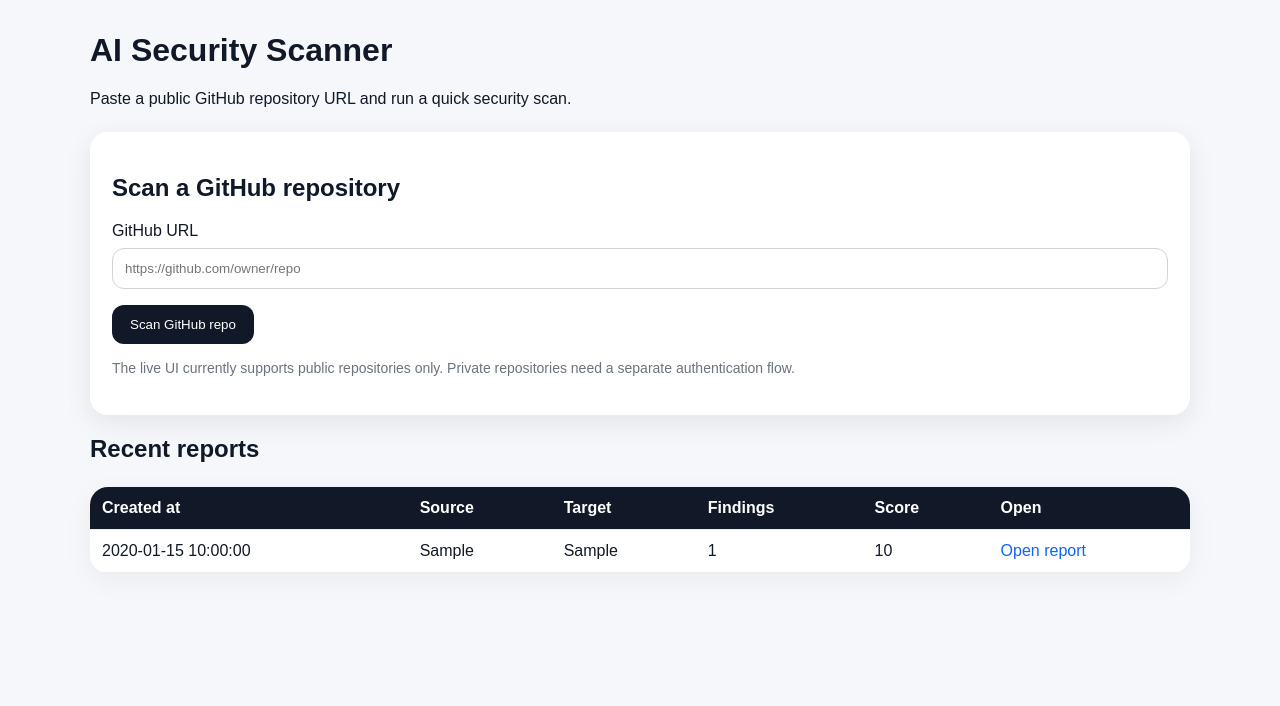
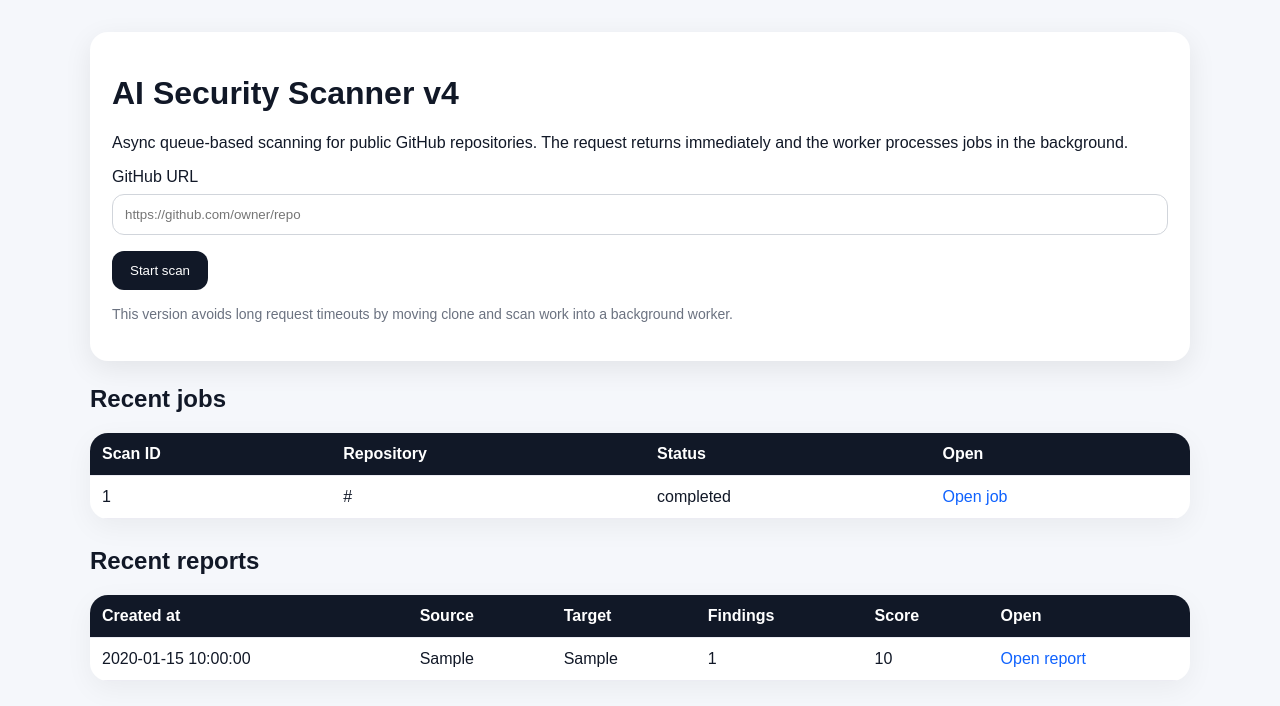
Before and after one commit to gbeshkin/security_check, a Flask app: template web/templates/index.html in a window 1280 px wide. Shown: the top 706 px of the page. Run offline with Flask 3, Linux system fonts and the light colour scheme; the template is opened without the code that fills it: most values are stand-ins (such as "Sample title", 1, 10 or a date in 2020).

Commit message:
add files

```diff
--- a/render.yaml
+++ /dev/null
@@ -1,6 +0,0 @@
-services:
-  - type: web
-    name: ai-sec-audit-live
-    env: docker
-    plan: starter
-    autoDeploy: true
--- a/web/app.py
+++ b/web/app.py
@@ -1,22 +1,28 @@
 import json
 import re
-import shutil
-import subprocess
-import sys
 import uuid
-from datetime import datetime
+from datetime import datetime, timezone
 from pathlib import Path
 
-from flask import Flask, abort, redirect, render_template, request, send_file, url_for
+from flask import Flask, abort, jsonify, redirect, render_template, request, send_file, url_for
 
 app = Flask(__name__)
 ROOT = Path(__file__).resolve().parent.parent
 REPORTS_ROOT = ROOT / "reports"
-TMP_ROOT = ROOT / "tmp"
+JOBS_ROOT = ROOT / "jobs"
 REPORTS_ROOT.mkdir(exist_ok=True)
-TMP_ROOT.mkdir(exist_ok=True)
+JOBS_ROOT.mkdir(exist_ok=True)
 
 GITHUB_REPO_PATTERN = re.compile(r"^https://github\.com/[^/]+/[^/]+/?$")
+
+def utc_now():
+    return datetime.now(timezone.utc).isoformat()
+
+def load_json(path: Path):
+    return json.loads(path.read_text(encoding="utf-8"))
+
+def save_json(path: Path, data):
+    path.write_text(json.dumps(data, ensure_ascii=False, indent=2), encoding="utf-8")
 
 def is_valid_github_repo_url(url: str) -> bool:
     return bool(GITHUB_REPO_PATTERN.match(url.strip()))
@@ -38,100 +44,54 @@
         if not meta.exists() or not report_json.exists():
             continue
         try:
-            meta_data = json.loads(meta.read_text(encoding="utf-8"))
-            report_data = json.loads(report_json.read_text(encoding="utf-8"))
-            reports.append({
-                "scan_id": report_dir.name,
-                "created_at": meta_data.get("created_at"),
-                "source_type": meta_data.get("source_type"),
-                "source_value": meta_data.get("source_value"),
-                "score": report_data.get("score"),
-                "findings_count": report_data.get("findings_count"),
-            })
+            meta_data = load_json(meta)
+            report_data = load_json(report_json)
+            reports.append({"scan_id": report_dir.name, "created_at": meta_data.get("created_at"), "source_type": meta_data.get("source_type"), "source_value": meta_data.get("source_value"), "score": report_data.get("score"), "findings_count": report_data.get("findings_count")})
         except Exception:
             continue
     return reports
 
-def run_scanner(scan_target: Path, target_name: str, output_dir: Path):
-    cmd = [sys.executable, str(ROOT / "scanner.py"), str(scan_target), target_name, str(output_dir)]
-    return subprocess.run(cmd, cwd=str(ROOT), capture_output=True, text=True, check=False, timeout=1800)
-
-def save_meta(output_dir: Path, source_type: str, source_value: str, process_result):
-    meta = {
-        "created_at": datetime.utcnow().isoformat() + "Z",
-        "source_type": source_type,
-        "source_value": source_value,
-        "scanner_returncode": process_result.returncode,
-        "scanner_stdout": process_result.stdout,
-        "scanner_stderr": process_result.stderr,
-    }
-    (output_dir / "meta.json").write_text(json.dumps(meta, ensure_ascii=False, indent=2), encoding="utf-8")
+def list_jobs():
+    jobs = []
+    for job_path in sorted(JOBS_ROOT.glob("*.json"), reverse=True):
+        try:
+            jobs.append(load_json(job_path))
+        except Exception:
+            continue
+    return jobs[:20]
 
 @app.route("/", methods=["GET"])
 def index():
-    return render_template("index.html", reports=list_reports())
+    return render_template("index.html", reports=list_reports(), jobs=list_jobs())
 
-@app.route("/scan/github", methods=["POST"])
 @app.route("/scan/github", methods=["POST"])
 def scan_github():
     repo_url = request.form.get("repo_url", "").strip()
     if not repo_url:
         return "GitHub URL is required.", 400
-
     if not is_valid_github_repo_url(repo_url):
         return "Only full URLs like https://github.com/owner/repo are supported.", 400
-
     repo_url = normalize_repo_url(repo_url)
     scan_id = str(uuid.uuid4())
-    temp_repo_dir = TMP_ROOT / scan_id
-    output_dir = REPORTS_ROOT / scan_id
-    output_dir.mkdir(parents=True, exist_ok=True)
+    job = {"scan_id": scan_id, "job_id": scan_id, "repo_url": repo_url, "target_name": repo_display_name(repo_url), "status": "queued", "created_at": utc_now(), "updated_at": utc_now()}
+    save_json(JOBS_ROOT / f"{scan_id}.json", job)
+    return redirect(url_for("job_status_page", scan_id=scan_id))
 
-    try:
-        clone_result = subprocess.run(
-            ["git", "clone", "--depth", "1", f"{repo_url}.git", str(temp_repo_dir)],
-            cwd=str(ROOT),
-            capture_output=True,
-            text=True,
-            check=False,
-            timeout=600,
-        )
+@app.route("/jobs/<scan_id>", methods=["GET"])
+def job_status_page(scan_id):
+    job_path = JOBS_ROOT / f"{scan_id}.json"
+    if not job_path.exists():
+        abort(404)
+    return render_template("job_status.html", scan_id=scan_id)
 
-        if clone_result.returncode != 0:
-            save_meta(output_dir, "github", repo_url, clone_result)
-            (output_dir / "error.txt").write_text(
-                clone_result.stderr or clone_result.stdout or "Clone failed",
-                encoding="utf-8"
-            )
-            return render_template(
-                "scan_error.html",
-                repo_url=repo_url,
-                error=clone_result.stderr or clone_result.stdout
-            ), 400
-
-        result = run_scanner(temp_repo_dir, repo_display_name(repo_url), output_dir)
-        save_meta(output_dir, "github", repo_url, result)
-
-        return redirect(url_for("report", scan_id=scan_id))
-
-    except subprocess.TimeoutExpired:
-        (output_dir / "error.txt").write_text("Scan timed out.", encoding="utf-8")
-        return render_template(
-            "scan_error.html",
-            repo_url=repo_url,
-            error="The scan took too long and timed out."
-        ), 500
-
-    except Exception as e:
-        (output_dir / "error.txt").write_text(str(e), encoding="utf-8")
-        return render_template(
-            "scan_error.html",
-            repo_url=repo_url,
-            error=str(e)
-        ), 500
-
-    finally:
-        shutil.rmtree(temp_repo_dir, ignore_errors=True)
+@app.route("/api/jobs/<scan_id>", methods=["GET"])
+def job_status_api(scan_id):
+    job_path = JOBS_ROOT / f"{scan_id}.json"
+    if not job_path.exists():
+        return jsonify({"error": "not found"}), 404
+    job = load_json(job_path)
+    report_exists = (REPORTS_ROOT / scan_id / "security-report.json").exists()
+    return jsonify({"scan_id": scan_id, "status": job.get("status"), "repo_url": job.get("repo_url"), "report_ready": report_exists, "error": job.get("error")})
 
 @app.route("/report/<scan_id>", methods=["GET"])
 def report(scan_id):
@@ -140,8 +100,8 @@
     meta_json = output_dir / "meta.json"
     if not report_json.exists():
         abort(404)
-    data = json.loads(report_json.read_text(encoding="utf-8"))
-    meta = json.loads(meta_json.read_text(encoding="utf-8")) if meta_json.exists() else {}
+    data = load_json(report_json)
+    meta = load_json(meta_json) if meta_json.exists() else {}
     return render_template("report.html", data=data, meta=meta, scan_id=scan_id)
 
 @app.route("/download/<scan_id>/<kind>", methods=["GET"])
@@ -160,4 +120,5 @@
     return {"status": "ok"}
 
 if __name__ == "__main__":
-    app.run(host="0.0.0.0", port=5000, debug=True)
+    import os
+    app.run(host="0.0.0.0", port=int(os.environ.get("PORT", 5000)), debug=True)
--- a/web/templates/index.html
+++ b/web/templates/index.html
@@ -1,61 +1,36 @@
 <!doctype html>
 <html>
 <head>
-  <meta charset="utf-8"/>
-  <title>Security Scanner</title>
-  <meta name="viewport" content="width=device-width, initial-scale=1"/>
+<meta charset="utf-8"/><title>AI Security Scanner v4</title><meta name="viewport" content="width=device-width, initial-scale=1"/>
 <style>
-    body { font-family: Arial, sans-serif; margin: 32px; background: #f5f7fb; color: #111827; }
-    .wrap { max-width: 1100px; margin: 0 auto; }
-    .hero { margin-bottom: 24px; }
-    .card { background: white; border-radius: 18px; padding: 22px; box-shadow: 0 8px 28px rgba(0,0,0,.08); }
-    input { width: 100%; padding: 12px; margin-top: 8px; margin-bottom: 16px; border: 1px solid #d1d5db; border-radius: 12px; box-sizing: border-box; }
-    button { background: #111827; color: white; border: 0; padding: 12px 18px; border-radius: 12px; cursor: pointer; }
-    .hint { color: #6b7280; font-size: 14px; line-height: 1.5; }
-    table { width: 100%; border-collapse: collapse; background: white; border-radius: 18px; overflow: hidden; box-shadow: 0 8px 28px rgba(0,0,0,.05); margin-top: 24px; }
-    th, td { padding: 12px; border-bottom: 1px solid #ececf3; text-align: left; }
-    th { background: #111827; color: white; }
-    a { color: #0f62fe; text-decoration: none; }
+body{font-family:Arial,sans-serif;margin:32px;background:#f5f7fb;color:#111827}.wrap{max-width:1100px;margin:0 auto}.card{background:white;border-radius:18px;padding:22px;box-shadow:0 8px 28px rgba(0,0,0,.08);margin-bottom:24px}input{width:100%;padding:12px;margin-top:8px;margin-bottom:16px;border:1px solid #d1d5db;border-radius:12px;box-sizing:border-box}button{background:#111827;color:white;border:0;padding:12px 18px;border-radius:12px;cursor:pointer}.hint{color:#6b7280;font-size:14px;line-height:1.5}table{width:100%;border-collapse:collapse;background:white;border-radius:18px;overflow:hidden;box-shadow:0 8px 28px rgba(0,0,0,.05);margin-top:16px}th,td{padding:12px;border-bottom:1px solid #ececf3;text-align:left}th{background:#111827;color:white}a{color:#0f62fe;text-decoration:none}
 </style>
 </head>
 <body>
 <div class="wrap">
-    <div class="hero">
-      <h1>AI Security Scanner</h1>
-      <p>Paste a public GitHub repository URL and run a quick security scan.</p>
-    </div>
 <div class="card">
-      <h2>Scan a GitHub repository</h2>
+<h1>AI Security Scanner v4</h1>
+<p>Async queue-based scanning for public GitHub repositories. The request returns immediately and the worker processes jobs in the background.</p>
 <form method="post" action="/scan/github">
 <label>GitHub URL</label>
 <input type="text" name="repo_url" placeholder="https://github.com/owner/repo" />
-        <button type="submit">Scan GitHub repo</button>
+<button type="submit">Start scan</button>
 </form>
-      <p class="hint">The live UI currently supports public repositories only. Private repositories need a separate authentication flow.</p>
+<p class="hint">This version avoids long request timeouts by moving clone and scan work into a background worker.</p>
 </div>
 
-    <h2>Recent reports</h2>
-    <table>
-      <tr>
-        <th>Created at</th>
-        <th>Source</th>
-        <th>Target</th>
-        <th>Findings</th>
-        <th>Score</th>
-        <th>Open</th>
-      </tr>
+<h2>Recent jobs</h2>
+<table><tr><th>Scan ID</th><th>Repository</th><th>Status</th><th>Open</th></tr>
+{% for item in jobs %}
+<tr><td>{{ item.scan_id }}</td><td>{{ item.repo_url }}</td><td>{{ item.status }}</td><td><a href="/jobs/{{ item.scan_id }}">Open job</a></td></tr>
+{% else %}<tr><td colspan="4">No jobs yet</td></tr>{% endfor %}
+</table>
+
+<h2 style="margin-top:28px;">Recent reports</h2>
+<table><tr><th>Created at</th><th>Source</th><th>Target</th><th>Findings</th><th>Score</th><th>Open</th></tr>
 {% for item in reports %}
-      <tr>
-        <td>{{ item.created_at }}</td>
-        <td>{{ item.source_type }}</td>
-        <td>{{ item.source_value }}</td>
-        <td>{{ item.findings_count }}</td>
-        <td>{{ item.score }}</td>
-        <td><a href="/report/{{ item.scan_id }}">Open report</a></td>
-      </tr>
-      {% else %}
-      <tr><td colspan="6">No reports yet</td></tr>
-      {% endfor %}
+<tr><td>{{ item.created_at }}</td><td>{{ item.source_type }}</td><td>{{ item.source_value }}</td><td>{{ item.findings_count }}</td><td>{{ item.score }}</td><td><a href="/report/{{ item.scan_id }}">Open report</a></td></tr>
+{% else %}<tr><td colspan="6">No reports yet</td></tr>{% endfor %}
 </table>
 </div>
 </body>
```
Also changed, not shown: web/templates/scan_error.html (deleted, +0 -22 lines), 1 other file. Lines whose indentation alone changed are shown as unchanged.
